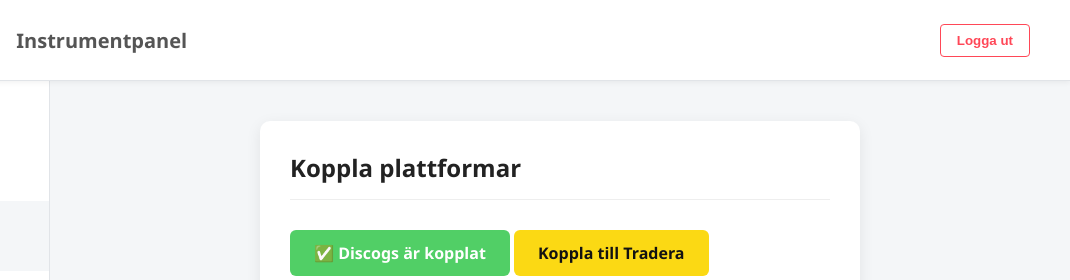
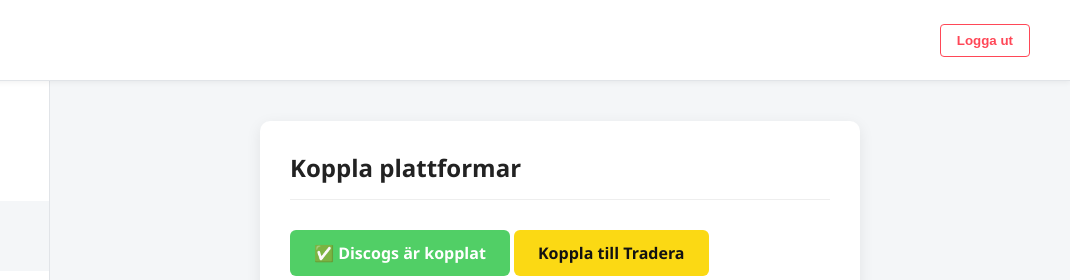
Before and after one commit to fuzzbdn/Tradeogs, a website: page public/dashboard.html in a window 1280 px wide. Shown: the top 280 px of the page, 210-1280 px from the left. Drawn offline with Linux system fonts and the light colour scheme; sample sign-in values are in the browser's storage.

Commit message:
Update dashboard.html

```diff
--- a/public/dashboard.html
+++ b/public/dashboard.html
@@ -12,7 +12,6 @@
     <header>
         <div class="header-left">
             <img src="/tradeogs_logo.png" alt="Tradeogs Logo" class="dash-logo">
-            <h1 class="header-title">Instrumentpanel</h1>
         </div>
         <button class="logout-btn" onclick="logout()">Logga ut</button>
     </header>
@@ -88,9 +87,11 @@
                             <input type="checkbox" id="set-tracklist" checked style="width: auto; margin-right: 10px;"> Låtlista
                         </label>
                         <label style="display: flex; align-items: center; cursor: pointer; font-weight: normal;">
-                            <input type="checkbox" id="set-katalog" checked style="width: auto; margin-right: 10px;"> Katalognummer </label>
+                            <input type="checkbox" id="set-katalog" checked style="width: auto; margin-right: 10px;"> Katalognummer
+                        </label>
                         <label style="display: flex; align-items: center; cursor: pointer; font-weight: normal;">
-                            <input type="checkbox" id="set-url" checked style="width: auto; margin-right: 10px;"> Länk till Discogs </label>
+                            <input type="checkbox" id="set-url" checked style="width: auto; margin-right: 10px;"> Länk till Discogs
+                        </label>
                         <label style="display: flex; align-items: center; cursor: pointer; font-weight: normal;">
                             <input type="checkbox" id="set-matrix" style="width: auto; margin-right: 10px;"> Streckkod & Matrix
                         </label>
```
